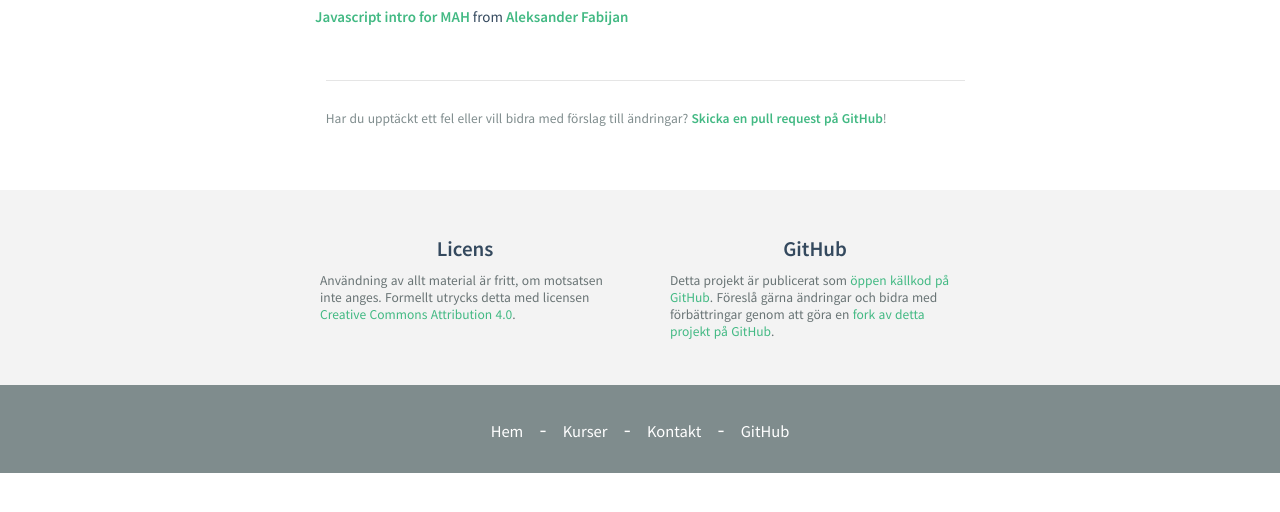
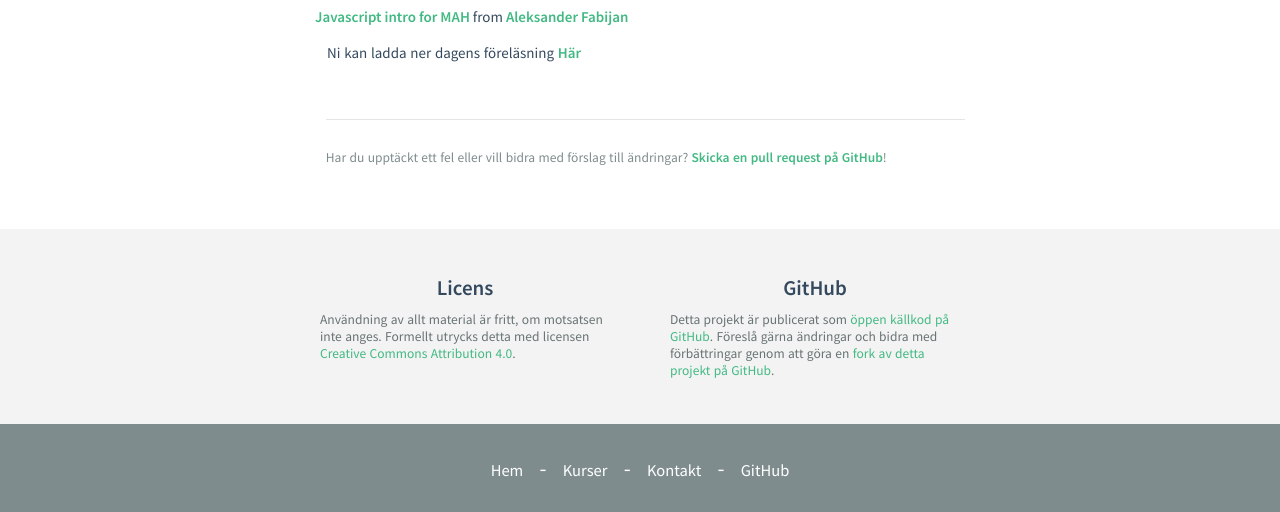
Before and after one commit to mau-dvmt/mah-dv.github.io, a Jekyll site: the page built from courses/da344a-da355a/lectures/le3.md, in a window 1280 px wide. Shown: the part 651-1163 px from the top of the page. Built offline with Jekyll 4.4.1, drawn with Linux system fonts in a browser that asks for light colours; before the commit the page ends 1124 px from its top, so only the background shows below that.

Commit message:
Added PDF for lecture 3

```diff
--- a/courses/da344a-da355a/lectures/le3.md
+++ b/courses/da344a-da355a/lectures/le3.md
@@ -6,3 +6,5 @@ code: "da344a-da355a"
 # Javascript intro
 
 <iframe src="//www.slideshare.net/slideshow/embed_code/key/bYheGvhYJM23at" width="595" height="485" frameborder="0" marginwidth="0" marginheight="0" scrolling="no" style="border:1px solid #CCC; border-width:1px; margin-bottom:5px; max-width: 100%;" allowfullscreen> </iframe> <div style="margin-bottom:5px"> <strong> <a href="//www.slideshare.net/secret/bYheGvhYJM23at" title="Javascript intro for MAH" target="_blank">Javascript intro for MAH</a> </strong> from <strong><a target="_blank" href="//www.slideshare.net/AleksanderFabijan">Aleksander Fabijan</a></strong> </div>
+
+Ni kan ladda ner dagens föreläsning [Här](3.pdf)
```
Also changed, not shown: 1 other file.
